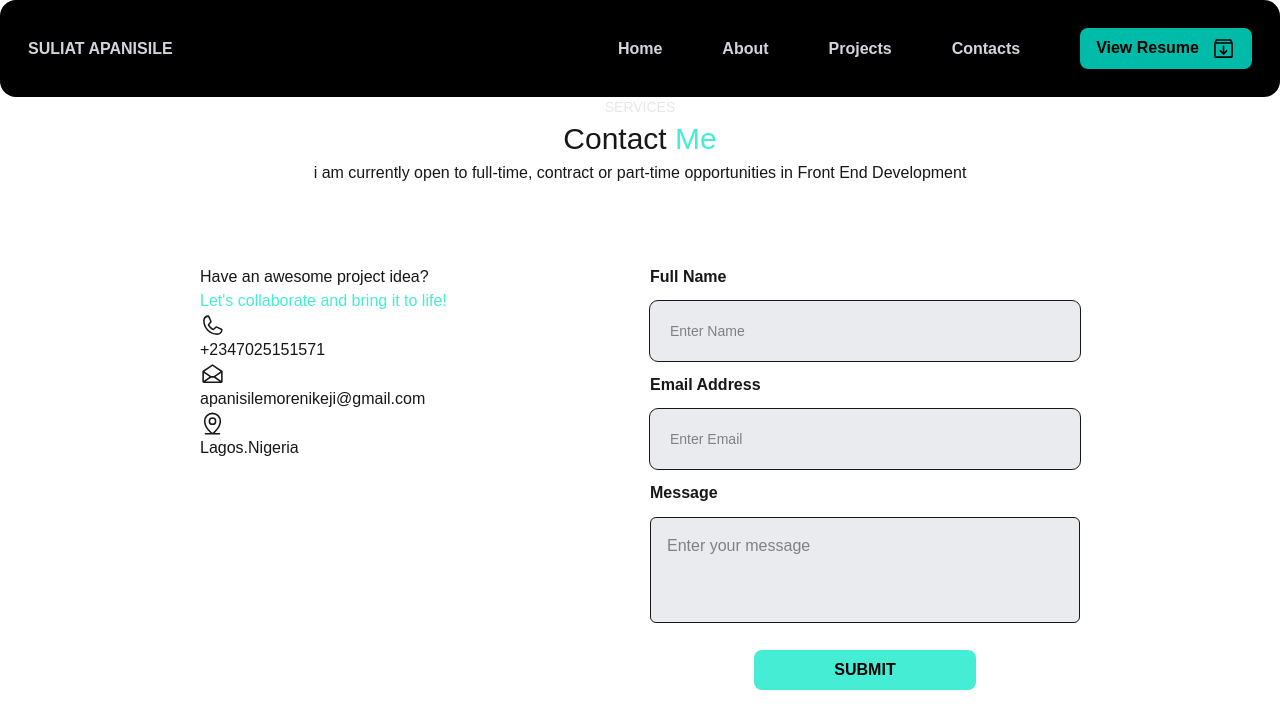
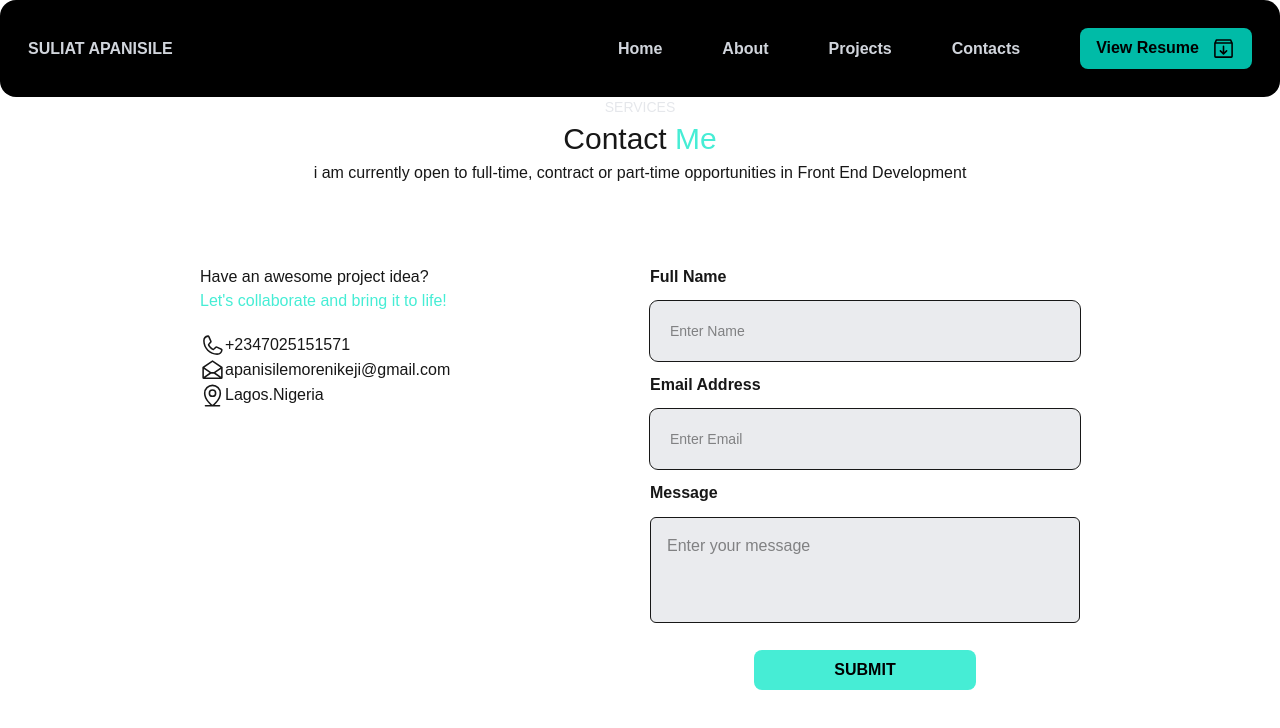
Before and after one commit to Adetutu234/nextjs-project3, a Next.js app: page /contact in a window 1280 px wide. Shown: the top 728 px of the page. Built offline with nearby package versions, Linux system fonts and the light colour scheme.

Commit message:
fixed error

```diff
--- a/app/contact/page.tsx
+++ b/app/contact/page.tsx
@@ -25,16 +25,16 @@ const page = () => {
             {/* left */}
           <div>
             <p>Have an awesome project idea? <br/><span className='text-teal-300'> Let's collaborate and bring it to life! </span></p>
-            <ul>
-              <div classname='flex '>
+            <ul className='gap-5 pt-5'>
+              <div className='flex '>
                 <PhoneIcon size={25} />
                 <p>+2347025151571</p>
               </div>
-              <div classname='flex'>
+              <div className='flex'>
                 <EnvelopeOpenIcon size={25} />
                 <p>apanisilemorenikeji@gmail.com</p>
               </div>
-              <div classname='flex'>
+              <div className='flex'>
                 <MapPinLineIcon size={25} />
                 Lagos.Nigeria
               </div>
```
